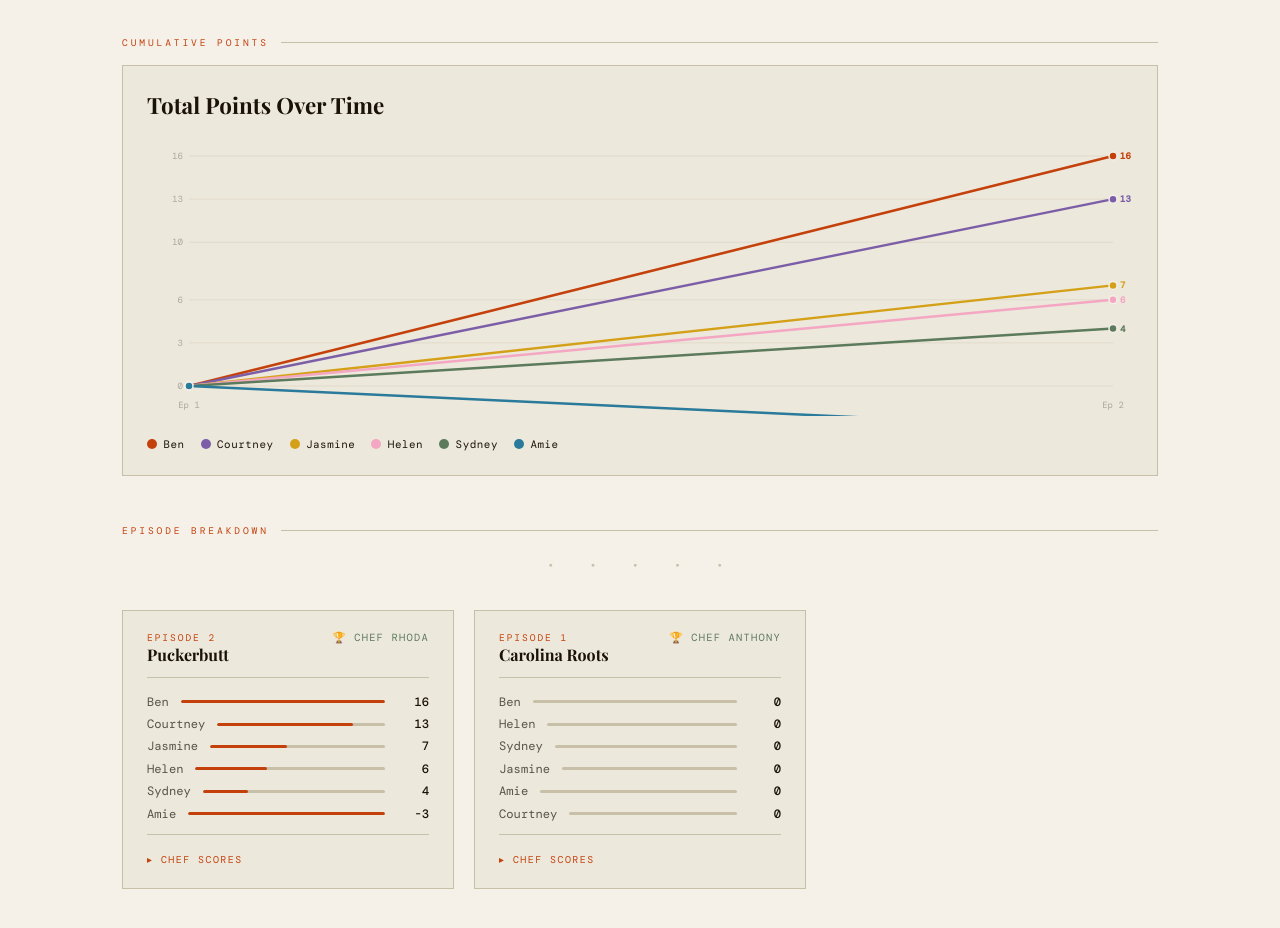
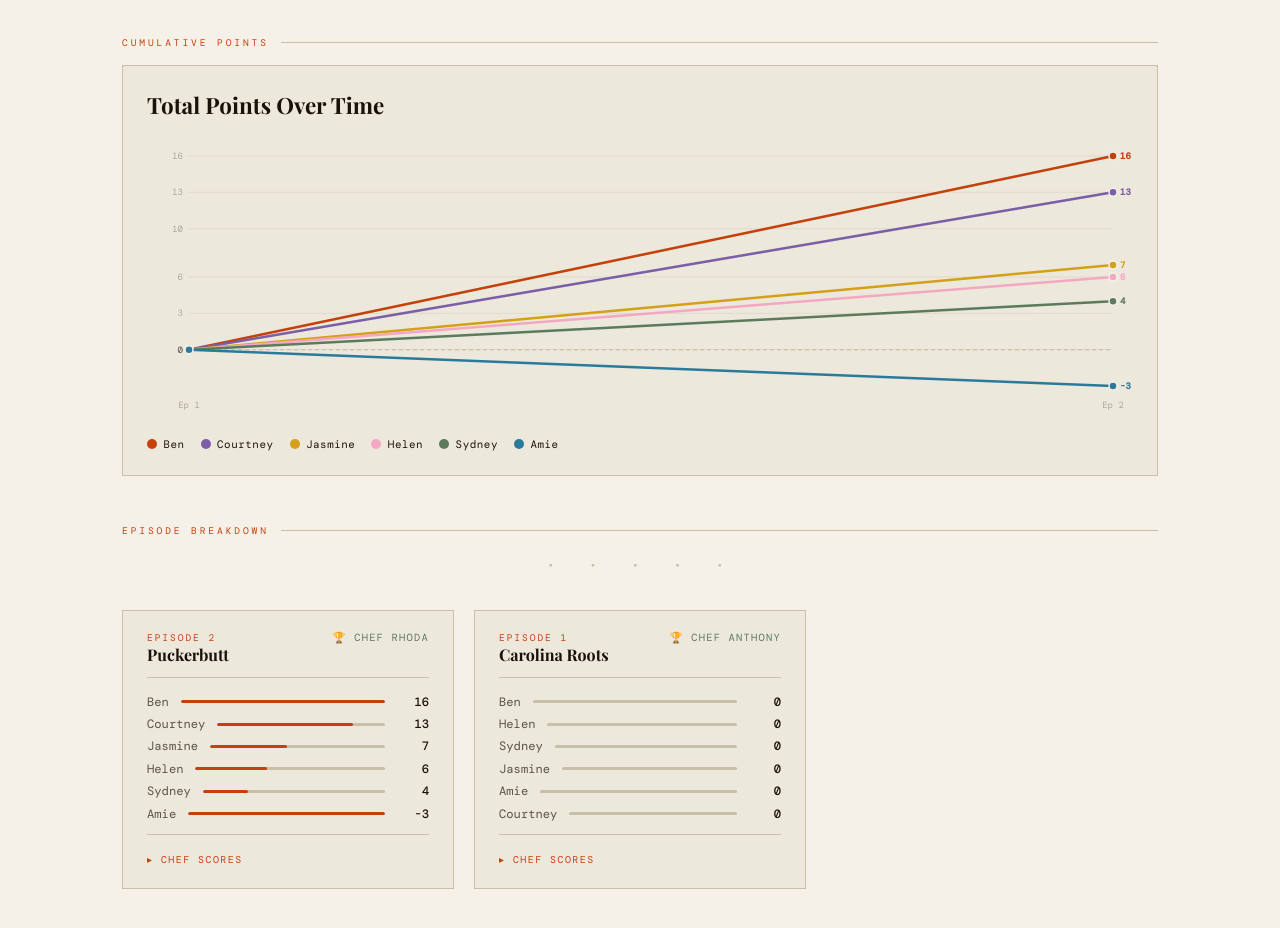
Before and after one commit to benkha/top_chef_fantasy, a plain HTML site: page index.html in a window 1280 px wide. Shown: the part 1280-2208 px from the top of the page. Drawn offline with nearby package versions, Linux system fonts and the light colour scheme; a web font is replaced by a local one.

Commit message:
Support negative points (#12)

```diff
--- a/index.html
+++ b/index.html
@@ -805,7 +805,10 @@
       });
     });
 
-    const maxVal = Math.max(...Object.values(cumulative).flat(), 1);
+    const allVals = Object.values(cumulative).flat();
+    const maxVal = Math.max(...allVals, 1);
+    const minVal = Math.min(...allVals, 0);
+    const valRange = maxVal - minVal || 1;
 
     const PAD = { top: 20, right: 20, bottom: 30, left: 42 };
     const chartW = W - PAD.left - PAD.right;
@@ -816,7 +819,7 @@
     const gridSteps = 5;
     for (let i = 0; i <= gridSteps; i++) {
       const val = Math.round((maxVal / gridSteps) * i);
-      const y = PAD.top + chartH - (val / maxVal) * chartH;
+      const y = PAD.top + chartH - ((val - minVal) / valRange) * chartH;
       ctx.beginPath(); ctx.strokeStyle = 'rgba(200,191,168,0.35)'; ctx.lineWidth = 1;
       ctx.moveTo(PAD.left, y); ctx.lineTo(PAD.left + chartW, y); ctx.stroke();
       ctx.fillStyle = 'rgba(26,18,8,0.3)'; ctx.font = '9px DM Mono'; ctx.textAlign = 'right';
@@ -825,6 +828,16 @@
 
     // Episode labels
     LEAGUE.episodes.forEach((ep, i) => {
+      // Zero baseline (only shown when chart goes negative)
+      if (minVal < 0) {
+        const zeroY = PAD.top + chartH - ((0 - minVal) / valRange) * chartH;
+        ctx.beginPath(); ctx.strokeStyle = 'rgba(200,191,168,0.8)'; ctx.lineWidth = 1;
+        ctx.setLineDash([4, 3]);
+        ctx.moveTo(PAD.left, zeroY); ctx.lineTo(PAD.left + chartW, zeroY); ctx.stroke();
+        ctx.setLineDash([]);
+        ctx.fillStyle = 'rgba(26,18,8,0.3)'; ctx.font = '9px DM Mono'; ctx.textAlign = 'right';
+        ctx.fillText('0', PAD.left - 6, zeroY + 3);
+      }
       ctx.fillStyle = 'rgba(26,18,8,0.3)'; ctx.font = '9px DM Mono'; ctx.textAlign = 'center';
       ctx.fillText('Ep ' + ep.number, PAD.left + i * xStep, H - 8);
     });
@@ -839,7 +852,7 @@
       ctx.lineJoin = 'round'; ctx.lineCap = 'round';
       vals.forEach((v, i) => {
         const x = PAD.left + i * xStep;
-        const y = PAD.top + chartH - (v / maxVal) * chartH;
+        const y = PAD.top + chartH - ((v - minVal) / valRange) * chartH;
         i === 0 ? ctx.moveTo(x, y) : ctx.lineTo(x, y);
       });
       ctx.stroke();
@@ -847,7 +860,7 @@
       // Dots + value labels
       vals.forEach((v, i) => {
         const x = PAD.left + i * xStep;
-        const y = PAD.top + chartH - (v / maxVal) * chartH;
+        const y = PAD.top + chartH - ((v - minVal) / valRange) * chartH;
         ctx.beginPath(); ctx.arc(x, y, 4, 0, Math.PI * 2);
         ctx.fillStyle = color; ctx.fill();
         ctx.strokeStyle = '#F5F0E8'; ctx.lineWidth = 1.5; ctx.stroke();
```
